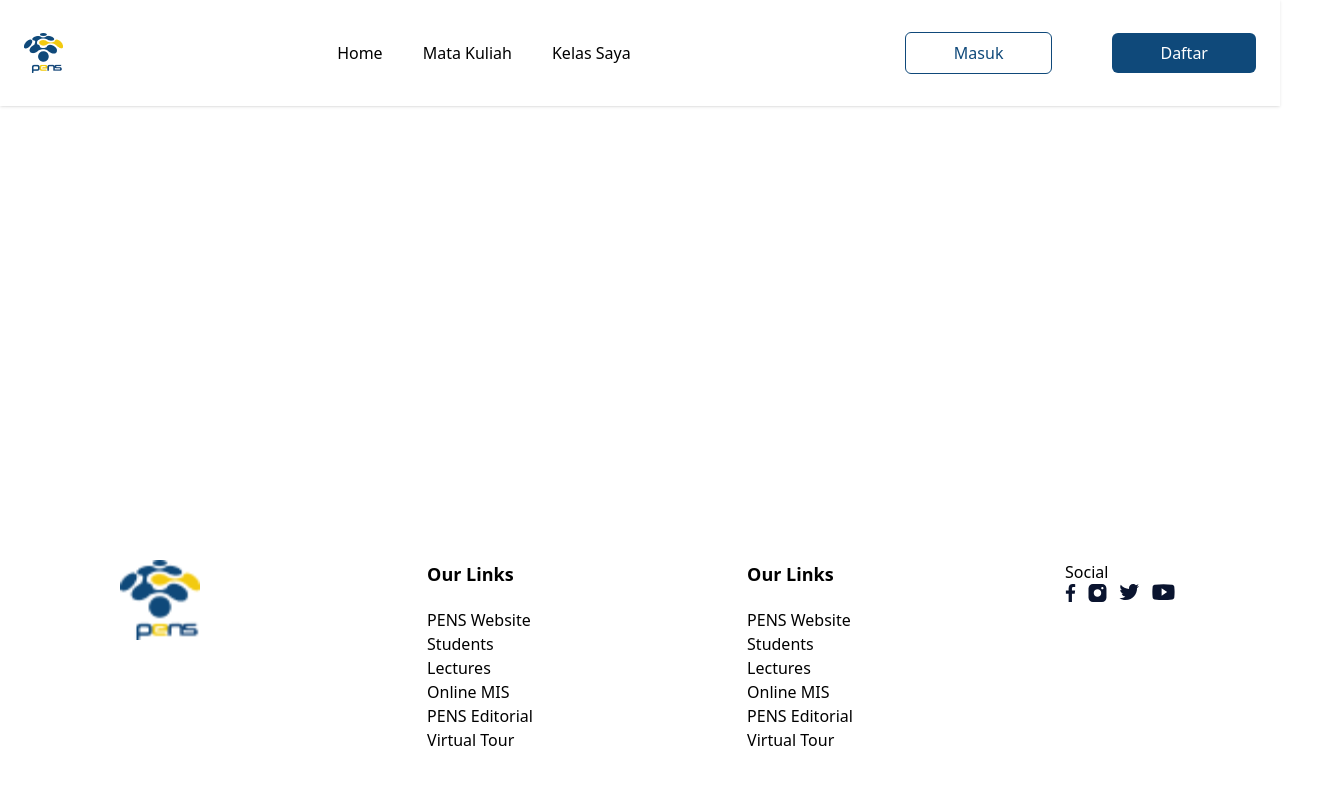
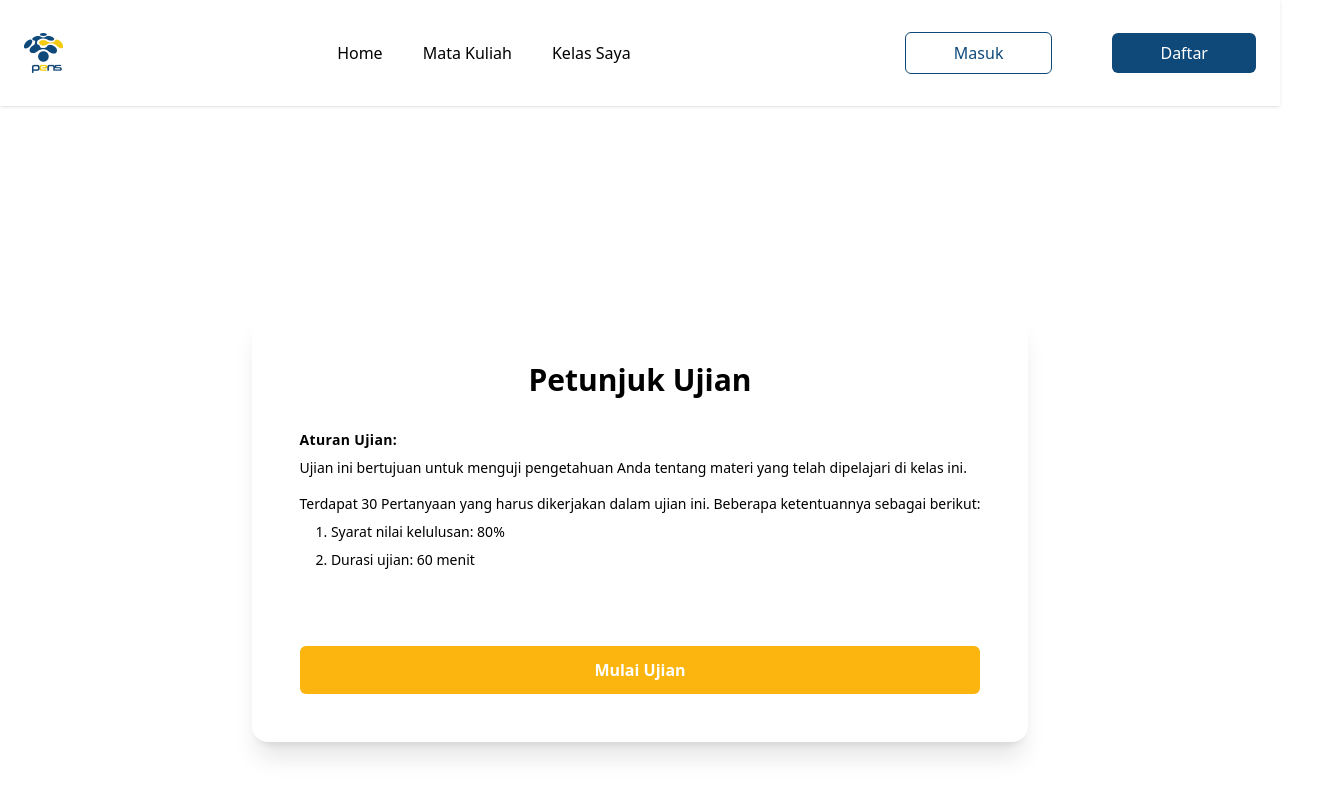
Before and after one commit to PENS-COURSE/frontend-penscourse, a Nuxt app: page /quizConfirmation in a window 1280 px wide. Shown: the top 800 px of the page, 1338 px wide, since content can reach past the window. Built offline with nearby package versions, Linux system fonts and the light colour scheme.

Commit message:
update sedikit

```diff
--- a/pages/course/index.vue
+++ b/pages/course/index.vue
@@ -102,11 +102,13 @@
                   </div>
 
                   <div class="flex justify-end">
-                    <button
-                      class="bg-blue text-white ml-auto py-2 px-20 rounded-lg"
-                    >
-                      Kerjakan
-                    </button>
+                    <NuxtLink to="/quizConfirmation">
+                      <button
+                        class="bg-blue text-white ml-auto py-2 px-20 rounded-lg"
+                      >
+                        Kerjakan
+                      </button>
+                    </NuxtLink>
                   </div>
                 </div>
               </template>
--- /dev/null
+++ b/pages/quiz.vue
@@ -0,0 +1,20 @@
+<template>
+    <!-- component -->
+    <div class="flex min-h-screen flex-row bg-gray-100 text-gray-800">
+    <main class="main -ml-48 flex flex-grow flex-col p-4 transition-all duration-150 ease-in md:ml-0">
+        <div class="flex h-full items-center justify-center bg-white text-center text-5xl font-bold shadow-md">Content</div>
+    </main>
+    <aside class="sidebar w-64 -translate-x-full transform bg-white p-4 transition-transform duration-150 ease-in md:translate-x-0 md:shadow-md">
+        <div class="my-4 w-full border-b-4 border-indigo-100 text-center">
+        <span class="font-mono text-xl font-bold tracking-widest"> <span class="text-indigo-600">Soal</span> 2/30 </span>
+        </div>
+        <div class="my-4"></div>
+    </aside>
+    </div>
+</template>
+
+<script>
+export default {};
+</script>
+
+<style></style>
--- /dev/null
+++ b/pages/quizConfirmation.vue
@@ -0,0 +1,39 @@
+<template>
+<!-- component -->
+<div class="min-h-screen bg-purple-400 flex justify-center items-center">
+	<div class="absolute w-60 h-60 rounded-xl bg-purple-300 -top-5 -left-16 z-0 transform rotate-45 hidden md:block">
+	</div>
+	<div class="absolute w-48 h-48 rounded-xl bg-purple-300 -bottom-6 -right-10 transform rotate-12 hidden md:block">
+	</div>
+	<div class="static py-12 px-12  bg-white rounded-2xl shadow-xl z-20">
+		<div>
+			<h1 class="text-3xl font-bold text-center mb-4 cursor-pointer">Petunjuk Ujian</h1>
+			<p class="w-80 text-left text-sm mt-8 mb-2 font-semibold text-gray-700 tracking-wide cursor-pointer">Aturan Ujian: </p>
+      <p class="mt-2 text-sm">Ujian ini bertujuan untuk menguji pengetahuan Anda tentang materi yang telah dipelajari di kelas ini.</p>
+      <p class="mt-4 text-sm">Terdapat 30 Pertanyaan yang harus dikerjakan dalam ujian ini. Beberapa ketentuannya sebagai berikut:</p>
+      <p class="mt-2 ml-4 text-sm"> 1. Syarat nilai kelulusan: 80%</p>
+      <p class="mt-2 ml-4 text-sm"> 2. Durasi ujian: 60 menit</p>
+		</div>
+			<div class="text-center mt-6">
+				<button class="py-3 w-64 text-xl text-white bg-purple-400 rounded-2xl">Create Account</button>
+        <NuxtLink to="/quiz">
+          <button
+            class="hover:shadow-form w-full rounded-md bg-[#FBB50E] py-3 px-8 text-center text-base font-semibold text-white outline-none"
+          >
+            Mulai Ujian
+          </button>
+        </NuxtLink>
+			</div>
+		</div>
+		<div class="w-40 h-40 absolute bg-purple-300 rounded-full top-0 right-12 hidden md:block"></div>
+		<div
+			class="w-20 h-40 absolute bg-purple-300 rounded-full bottom-20 left-10 transform rotate-45 hidden md:block">
+		</div>
+	</div>
+</template>
+
+<script>
+export default {};
+</script>
+
+<style></style>
```
